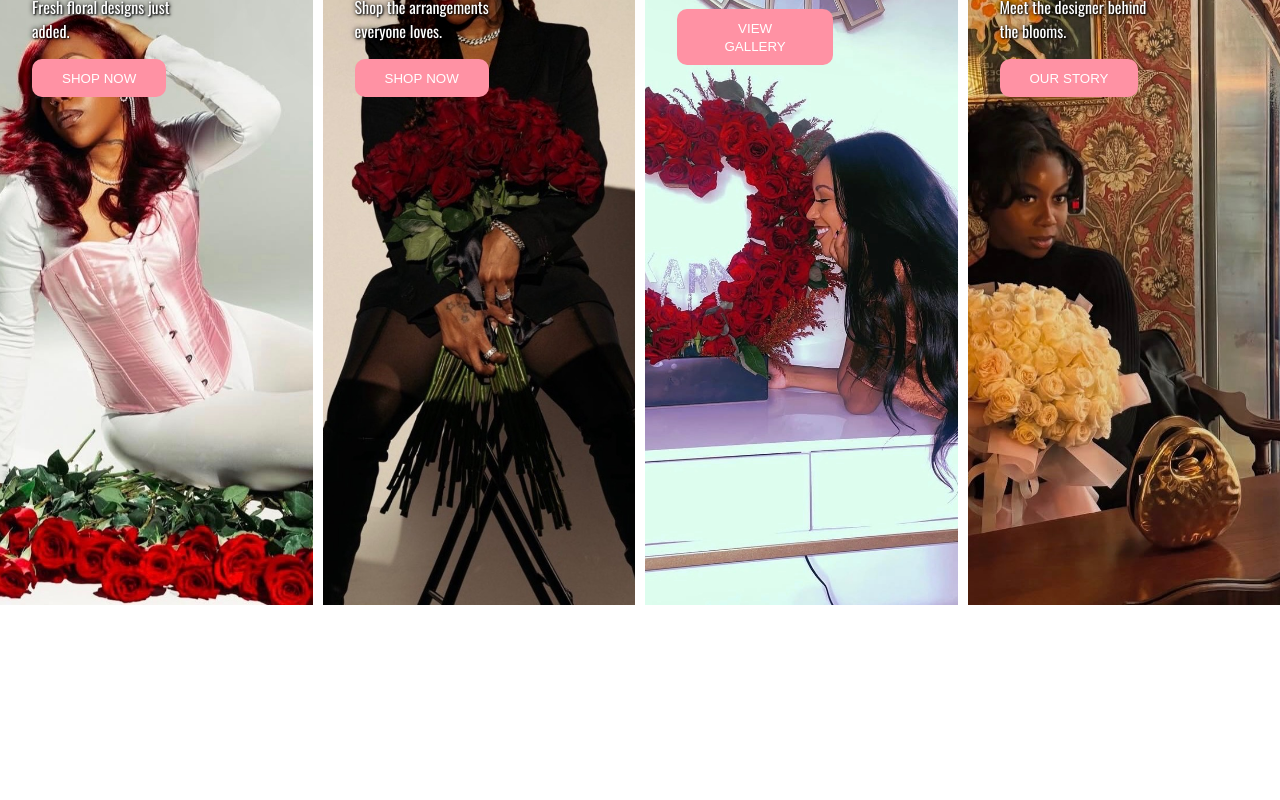
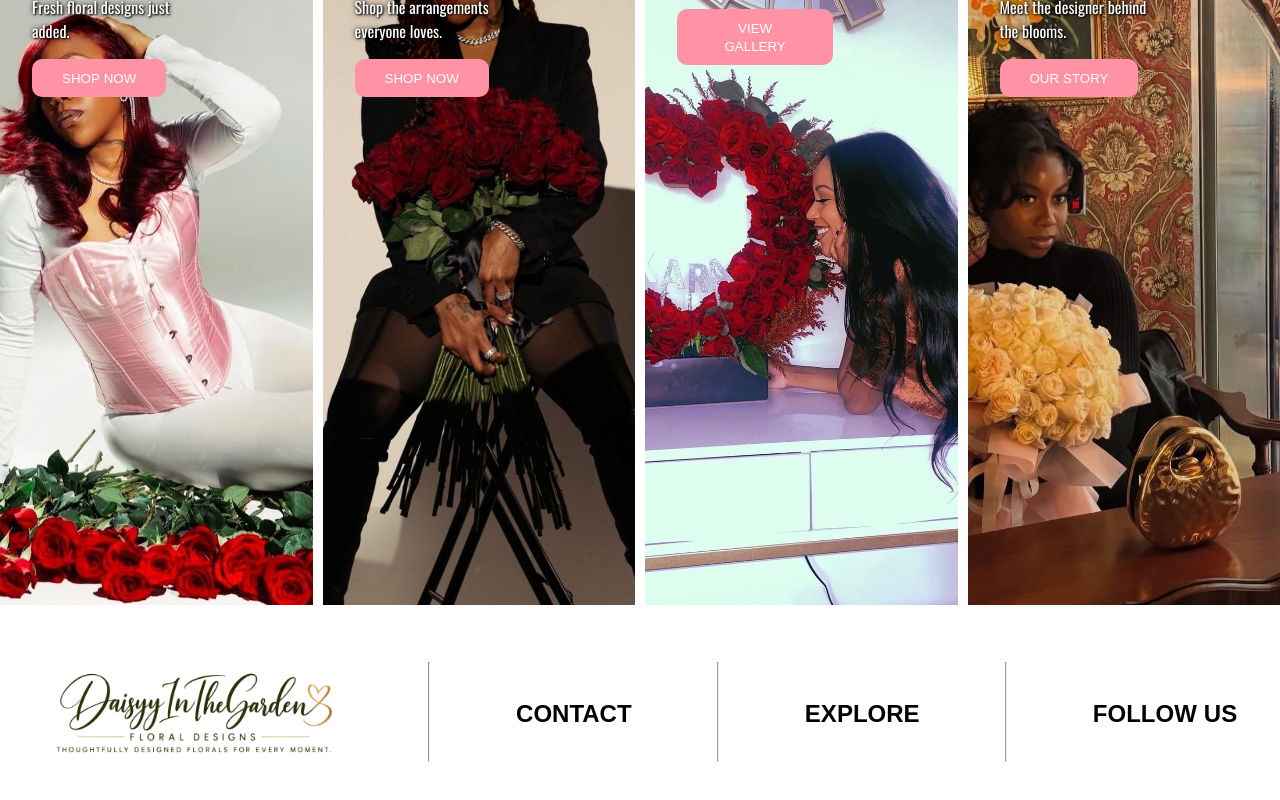
Before and after one commit to AllenCodess/Floralsite, a React (Vite) app in the folder frontend/: page / in a window 1280 px wide. Shown: the part 1168-1968 px from the top of the page. Before the commit the page ends 1778 px from the top, so only its background shows below. Built offline with nearby package versions, Linux system fonts and the light colour scheme.

Commit message:
set up the structure for the footer

```diff
--- a/frontend/src/App.jsx
+++ b/frontend/src/App.jsx
@@ -1,6 +1,7 @@
 import NavBar from "./components/NavBar";
 import Carousel from "./components/Carousel";
 import CallToAction from "./components/CallToAction";
+import Footer from "./components/Footer";
 
 function App() {
   return (
@@ -8,6 +9,7 @@ function App() {
       <NavBar />
       <Carousel />
       <CallToAction />
+      <Footer />
     </>
   );
 }
--- /dev/null
+++ b/frontend/src/components/Footer.jsx
@@ -0,0 +1,25 @@
+const Footer = () => {
+  return (
+    <>
+      <div className="footer-container">
+        <div className="footer-one">
+          <img className="footer-img" src="footer-logo.png" alt="footer logo" />
+        </div>
+        <hr />
+        <div className="footer-two">
+          <h2 className="footer-contact">CONTACT</h2>
+        </div>
+        <hr />
+        <div className="footer-three">
+          <h2 className="footer-contact">EXPLORE</h2>
+        </div>
+        <hr />
+        <div className="footer-four">
+          <h2 className="footer-contact">FOLLOW US</h2>
+        </div>
+      </div>
+    </>
+  );
+};
+
+export default Footer;
--- a/frontend/src/index.css
+++ b/frontend/src/index.css
@@ -25,8 +25,6 @@
 .nav-list {
   display: flex;
   list-style: none;
-
-  top: 0;
 }
 
 .nav-list-items {
@@ -203,6 +201,22 @@
   cursor: pointer;
 }
 
+/* FOOTER  */
+
+.footer-img {
+  width: 300px;
+}
+
+.footer-container {
+  display: flex;
+  justify-content: space-around;
+  align-items: center;
+}
+
+hr {
+  height: 100px;
+}
+
 /* Media Queries */
 
 @media (max-width: 767px) {
```
